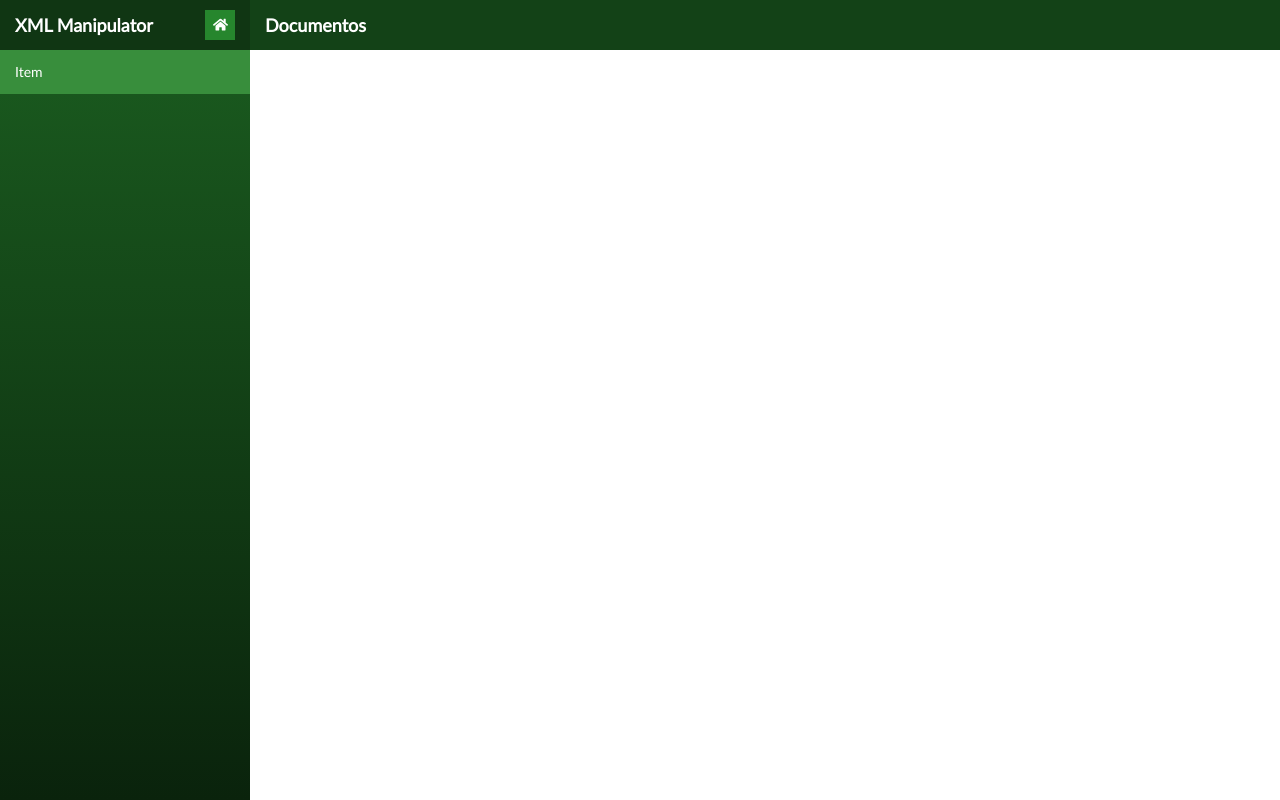
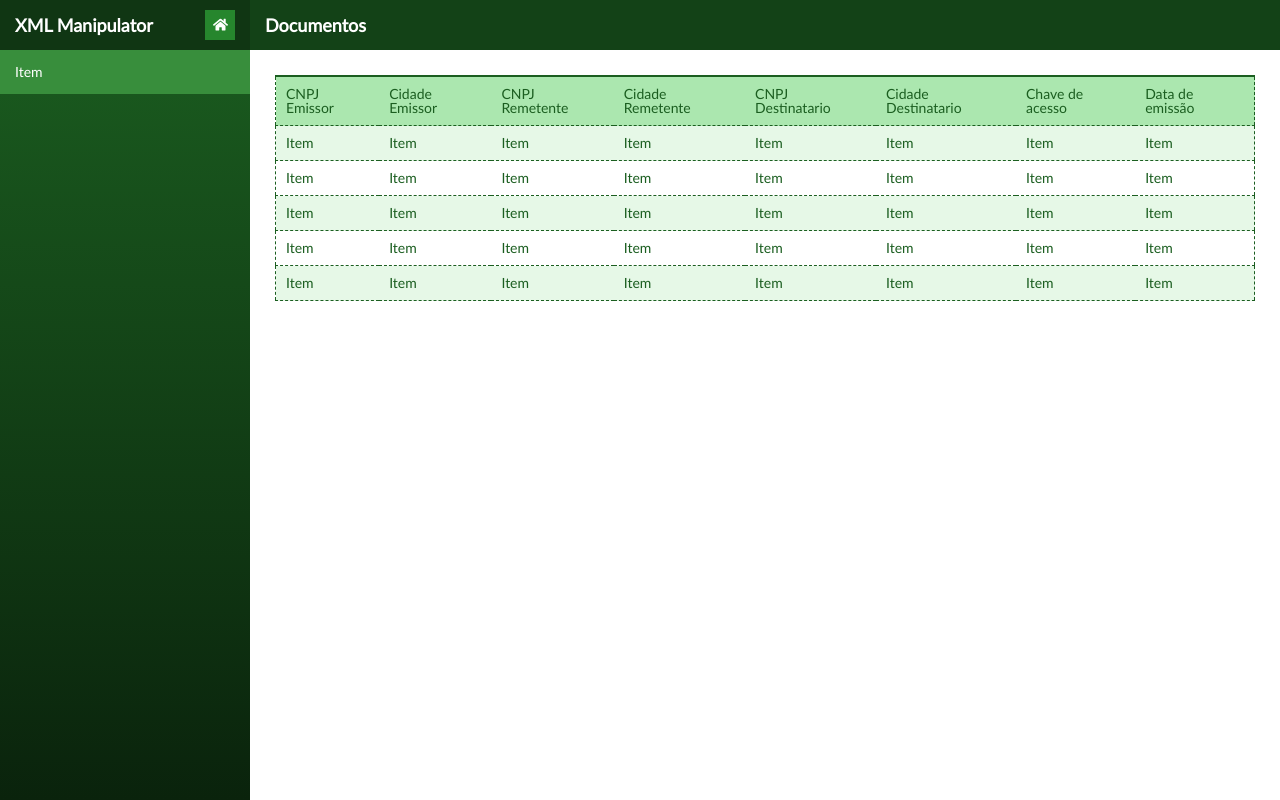
Before and after one commit to andreLagacione/xml-manipulator-rcweb, a React (Create React App) app: page / in a window 1280 px wide. Built offline with nearby package versions, Linux system fonts and the light colour scheme.

Commit message:
create document list

```diff
--- a/src/App.js
+++ b/src/App.js
@@ -2,7 +2,8 @@ import React from 'react';
 import './App.scss';
 
 import Sidebar from './components/sidebar/sidebar';
-import Top from './components/top/top'
+import Top from './components/top/top';
+import ListDocuments from './components/list-documents/listDocuments';
 
 function App() {
   return (
@@ -13,6 +14,10 @@ function App() {
 
       <main id="content-app">
         <Top />
+
+        <div className="center">
+          <ListDocuments />
+        </div>
       </main>
     </div>
   );
--- a/src/App.scss
+++ b/src/App.scss
@@ -11,6 +11,12 @@
     #content-app {
         width: calc(100% - 250px);
         float: left;
+
+        .center {
+            height: calc(100% - 50px);
+            padding: 25px;
+            overflow-y: auto;
+        }
     }
 
 } //#application
--- /dev/null
+++ b/src/assets/table.scss
@@ -0,0 +1,30 @@
+// variables
+$base: #1b5e20;
+
+.table {
+    width: 100%;
+    border: 1px dashed $base;
+    border-top: 2px solid $base;
+    border-bottom: 0;
+
+    tr {
+        border-bottom: 1px dashed $base;
+
+        &:nth-child(2n + 1) {
+            background-color: lighten($base, 70%);
+        }
+    }
+
+    th,
+    td {
+        font-size: 14px;
+        color: $base;
+        padding: 10px;
+        text-align: left;
+    }
+
+    th {
+        background-color: lighten($base, 55%);
+    }
+
+} //.table
--- /dev/null
+++ b/src/components/list-documents/listDocuments.js
@@ -0,0 +1,77 @@
+import React from 'react';
+
+function ListDocuments() {
+
+
+    return (
+        <table className="table">
+            <thead>
+                <tr>
+                    <th>CNPJ Emissor</th>
+                    <th>Cidade Emissor</th>
+                    <th>CNPJ Remetente</th>
+                    <th>Cidade Remetente</th>
+                    <th>CNPJ Destinatario</th>
+                    <th>Cidade Destinatario</th>
+                    <th>Chave de acesso</th>
+                    <th>Data de emissão</th>
+                </tr>
+            </thead>
+
+            <tbody>
+                <tr>
+                    <td>Item</td>
+                    <td>Item</td>
+                    <td>Item</td>
+                    <td>Item</td>
+                    <td>Item</td>
+                    <td>Item</td>
+                    <td>Item</td>
+                    <td>Item</td>
+                </tr>
+                <tr>
+                    <td>Item</td>
+                    <td>Item</td>
+                    <td>Item</td>
+                    <td>Item</td>
+                    <td>Item</td>
+                    <td>Item</td>
+                    <td>Item</td>
+                    <td>Item</td>
+                </tr>
+                <tr>
+                    <td>Item</td>
+                    <td>Item</td>
+                    <td>Item</td>
+                    <td>Item</td>
+                    <td>Item</td>
+                    <td>Item</td>
+                    <td>Item</td>
+                    <td>Item</td>
+                </tr>
+                <tr>
+                    <td>Item</td>
+                    <td>Item</td>
+                    <td>Item</td>
+                    <td>Item</td>
+                    <td>Item</td>
+                    <td>Item</td>
+                    <td>Item</td>
+                    <td>Item</td>
+                </tr>
+                <tr>
+                    <td>Item</td>
+                    <td>Item</td>
+                    <td>Item</td>
+                    <td>Item</td>
+                    <td>Item</td>
+                    <td>Item</td>
+                    <td>Item</td>
+                    <td>Item</td>
+                </tr>
+            </tbody>
+        </table>
+    );
+}
+
+export default ListDocuments;
--- a/src/index.js
+++ b/src/index.js
@@ -2,6 +2,7 @@ import React from 'react';
 import ReactDOM from 'react-dom';
 import './assets/fonts/fonts.css';
 import './assets/index.scss';
+import './assets/table.scss';
 import './assets/reset.css';
 import App from './App';
 import * as serviceWorker from './serviceWorker';
```
